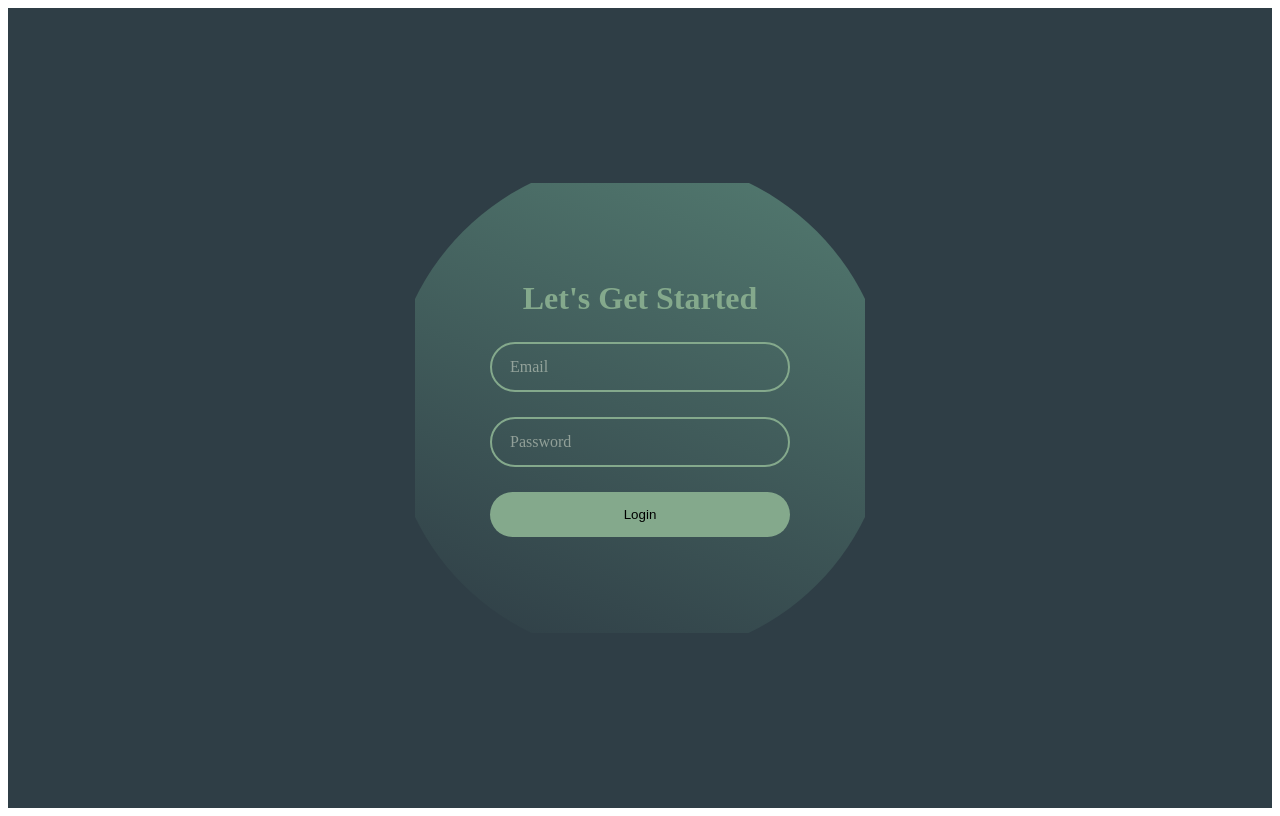
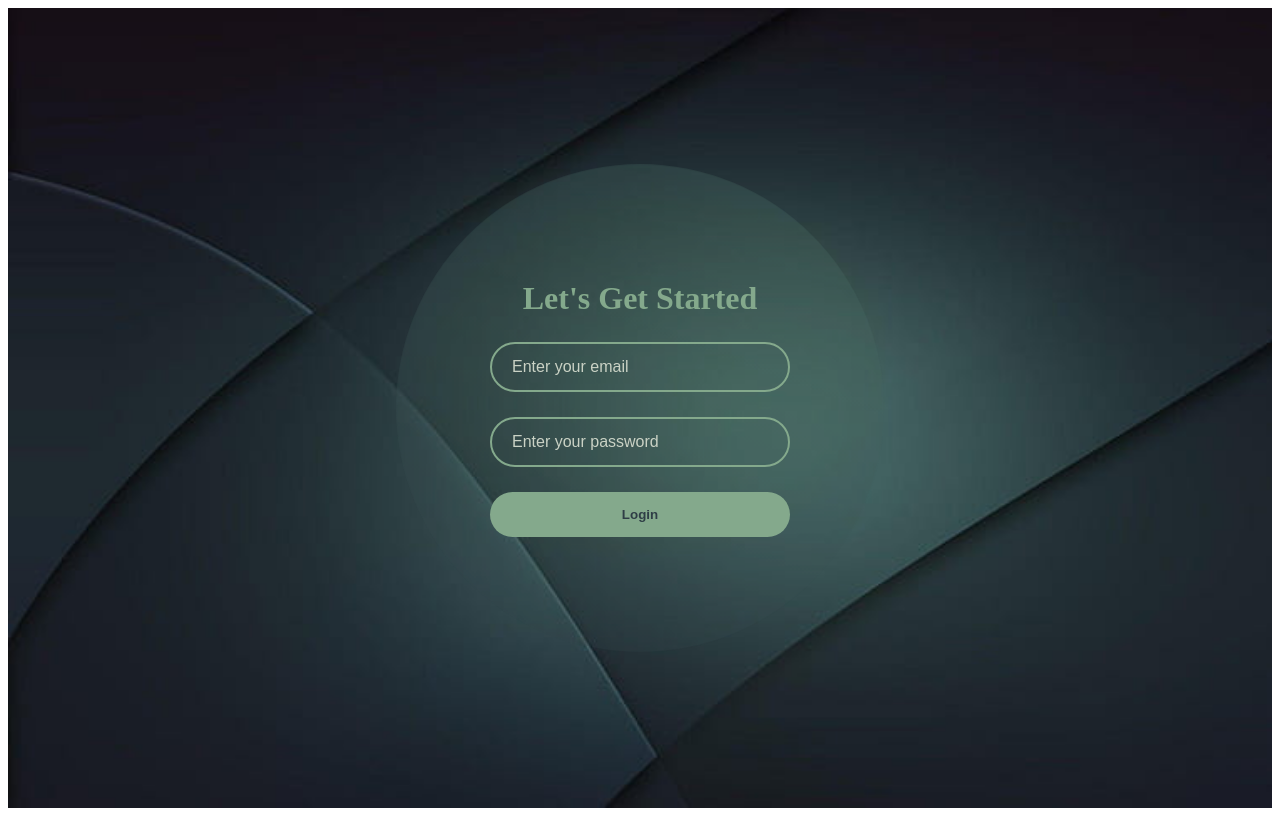
Before and after one commit to milicakomazec/uris-angular-frontend-template, an Angular app: page /login in a window 1280 px wide. Built offline with nearby package versions, Linux system fonts and the light colour scheme.

Commit message:
Implemented login layout with animation.

```diff
--- a/src/app/app.component.ts
+++ b/src/app/app.component.ts
@@ -1,10 +1,11 @@
+import { HttpClientModule } from '@angular/common/http';
 import { Component } from '@angular/core';
 import { RouterOutlet } from '@angular/router';
 
 @Component({
   selector: 'app-root',
   standalone: true,
-  imports: [RouterOutlet],
+  imports: [RouterOutlet, HttpClientModule],
   templateUrl: './app.component.html',
   styleUrl: './app.component.scss',
 })
--- a/src/app/pages/layout/layout.component.html
+++ b/src/app/pages/layout/layout.component.html
@@ -1 +1,15 @@
-<p>layout works!</p>
+<body>
+  <nav>
+    <div class="logo">URIS</div>
+    <input type="checkbox" id="click" />
+    <label for="click" class="menu-btn">
+      <i class="fas fa-bars"></i>
+    </label>
+    <ul>
+      <li><a class="active" href="#">Dashboard</a></li>
+      <li><a href="#">Backlog</a></li>
+      <li><a href="#">Board view</a></li>
+      <li><a href="#">User profile</a></li>
+    </ul>
+  </nav>
+</body>
--- a/src/app/pages/login/login.component.html
+++ b/src/app/pages/login/login.component.html
@@ -1,17 +1,27 @@
-<div class="login-container-wrapper">
+<div class="login-container-wrapper" #containerWrapper>
   <div class="login-container">
     <div class="login-box">
       <h2>Let's Get Started</h2>
       <form action="#">
         <div class="input-box">
-          <input type="email" required />
-          <label>Email</label>
+          <input
+            #emailInput
+            type="email"
+            [(ngModel)]="loginObj.EmailId"
+            name="EmailId"
+            required
+            autofocus
+            placeholder="Enter your email" />
         </div>
         <div class="input-box">
-          <input type="password" required />
-          <label>Password</label>
+          <input
+            #passwordInput
+            type="password"
+            [(ngModel)]="loginObj.Password"
+            name="Password"
+            placeholder="Enter your password" />
         </div>
-        <button type="submit" class="btn">Login</button>
+        <button type="submit" class="btn" (click)="onLogin()">Login</button>
       </form>
     </div>
   </div>
--- a/src/app/pages/login/login.component.scss
+++ b/src/app/pages/login/login.component.scss
@@ -9,26 +9,36 @@
   justify-content: center;
   align-items: center;
   min-height: 100vh;
-  background: #2f3e46;
+  position: relative;
+  background-image: url('/assets/background.jpg');
+  background-size: cover;
+}
+
+.login-container-wrapper.pause-animation .login-container::before {
+  animation-play-state: paused;
 }
 
 .login-container {
   position: relative;
-  width: 500px;
-  height: 500px;
+  width: 600px;
+  height: 600px;
   display: flex;
   justify-content: center;
   align-items: center;
   border-radius: 50%;
   overflow: hidden;
 }
-
 .login-container::before {
   content: '';
   position: absolute;
   width: 100%;
   height: 100%;
-  background: linear-gradient(20deg, #2f3e46, #52796f);
+  background: linear-gradient(
+    20deg,
+    rgba(47, 62, 70, 0.3),
+    rgba(82, 121, 111, 0.3)
+  );
+  border-radius: 50%;
   animation: circleAnimation 2s ease-in-out infinite alternate;
 }
 
@@ -37,7 +47,7 @@
     transform: scale(0.8);
   }
   100% {
-    transform: scale(1);
+    transform: scale(0.9);
   }
 }
 
@@ -72,35 +82,11 @@ h2 {
   font-size: 1em;
   color: #84a98c;
   padding: 0 20px;
-  transition: border-color 0.5s ease;
+  transition: 0.5s ease;
 }
 
-.input-box input:focus,
-.input-box input:valid {
-  border-color: #cad2c5;
-}
-
-.input-box label {
-  position: absolute;
-  top: 50%;
-  left: 20px;
-  transform: translateY(-50%);
-  font-size: 1em;
+.input-box input::placeholder {
   color: #cad2c5;
-  pointer-events: none;
-  transition: all 0.3s ease;
-  opacity: 0.6;
-}
-
-.input-box input:focus ~ label,
-.input-box input:valid ~ label {
-  top: 5px;
-  font-size: 0.8em;
-  background: #2f3e46;
-  padding: 0 6px;
-  color: #cad2c5;
-  opacity: 0.8;
-  transform: translateY(-100%) scale(0.8);
 }
 
 .btn {
@@ -111,4 +97,6 @@ h2 {
   outline: none;
   border-radius: 40px;
   cursor: pointer;
+  color: #2f3e46;
+  font-weight: bold;
 }
--- a/src/app/pages/login/login.component.ts
+++ b/src/app/pages/login/login.component.ts
@@ -1,10 +1,92 @@
-import { Component } from '@angular/core';
+import { HttpClient } from '@angular/common/http';
+import { Component, ElementRef, HostListener, ViewChild } from '@angular/core';
+import { FormsModule } from '@angular/forms';
+import { Router } from '@angular/router';
+
+interface LoginResponse {
+  status: number;
+  message: string;
+  result: {
+    token: string;
+    username: string;
+  };
+}
 
 @Component({
   selector: 'app-login',
   standalone: true,
-  imports: [],
+  imports: [FormsModule],
   templateUrl: './login.component.html',
   styleUrl: './login.component.scss',
 })
-export class LoginComponent {}
+export class LoginComponent {
+  @ViewChild('emailInput') emailInput!: ElementRef;
+  @ViewChild('passwordInput') passwordInput!: ElementRef;
+  @ViewChild('containerWrapper') containerWrapper!: ElementRef;
+  loginObj: Login;
+  constructor(
+    private http: HttpClient,
+    private router: Router
+  ) {
+    this.loginObj = new Login();
+  }
+
+  ngAfterViewInit() {
+    this.emailInput.nativeElement.addEventListener(
+      'click',
+      this.handleInputClick.bind(this)
+    );
+    this.passwordInput.nativeElement.addEventListener(
+      'click',
+      this.handleInputClick.bind(this)
+    );
+  }
+
+  handleInputClick(event: MouseEvent) {
+    this.toggleAnimationPause(true);
+    event.stopPropagation();
+  }
+  onLogin() {
+    this.http
+      .post<LoginResponse>(
+        'https://app.microenv.com/backend/key/1b40b895e89f87f922b2b3/rest/api/login',
+        this.loginObj
+      )
+      .subscribe(res => {
+        if (res.result) {
+          alert('Login success');
+          this.router.navigateByUrl('/dashboard');
+        } else {
+          alert(res.message);
+        }
+      });
+  }
+
+  toggleAnimationPause(pause: boolean) {
+    const containerWrapper = this.containerWrapper.nativeElement;
+    if (pause) {
+      containerWrapper.classList.add('pause-animation');
+    } else {
+      containerWrapper.classList.remove('pause-animation');
+    }
+  }
+  @HostListener('document:click', ['$event'])
+  onDocumentClick(event: MouseEvent) {
+    const clickedElement = event.target as HTMLElement;
+    if (
+      !this.emailInput.nativeElement.contains(clickedElement) &&
+      !this.passwordInput.nativeElement.contains(clickedElement)
+    ) {
+      this.toggleAnimationPause(false);
+    }
+  }
+}
+
+export class Login {
+  EmailId: string;
+  Password: string;
+  constructor() {
+    this.EmailId = '';
+    this.Password = '';
+  }
+}
```
Also changed, not shown: src/assets/background.jpg (added).
